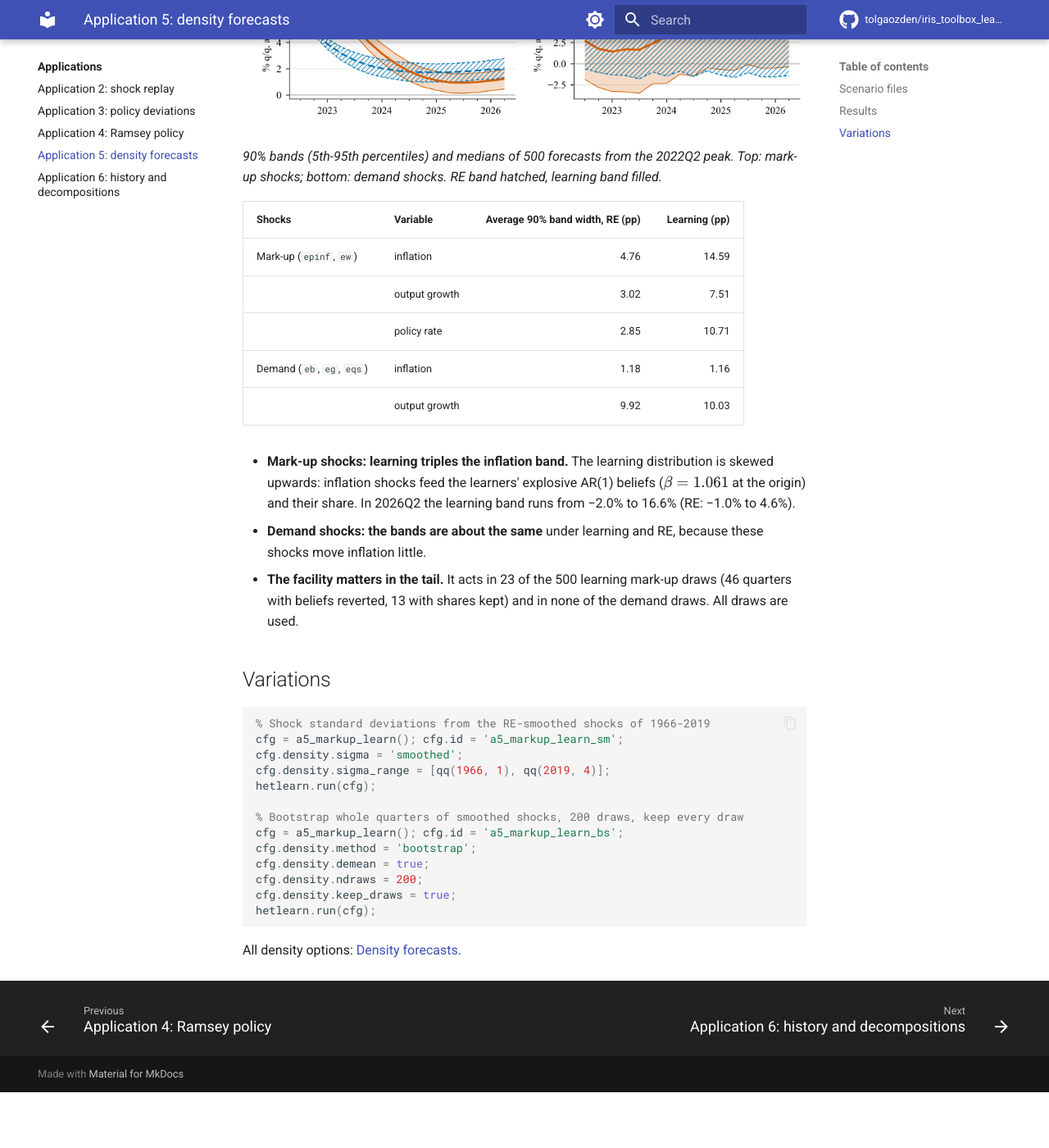
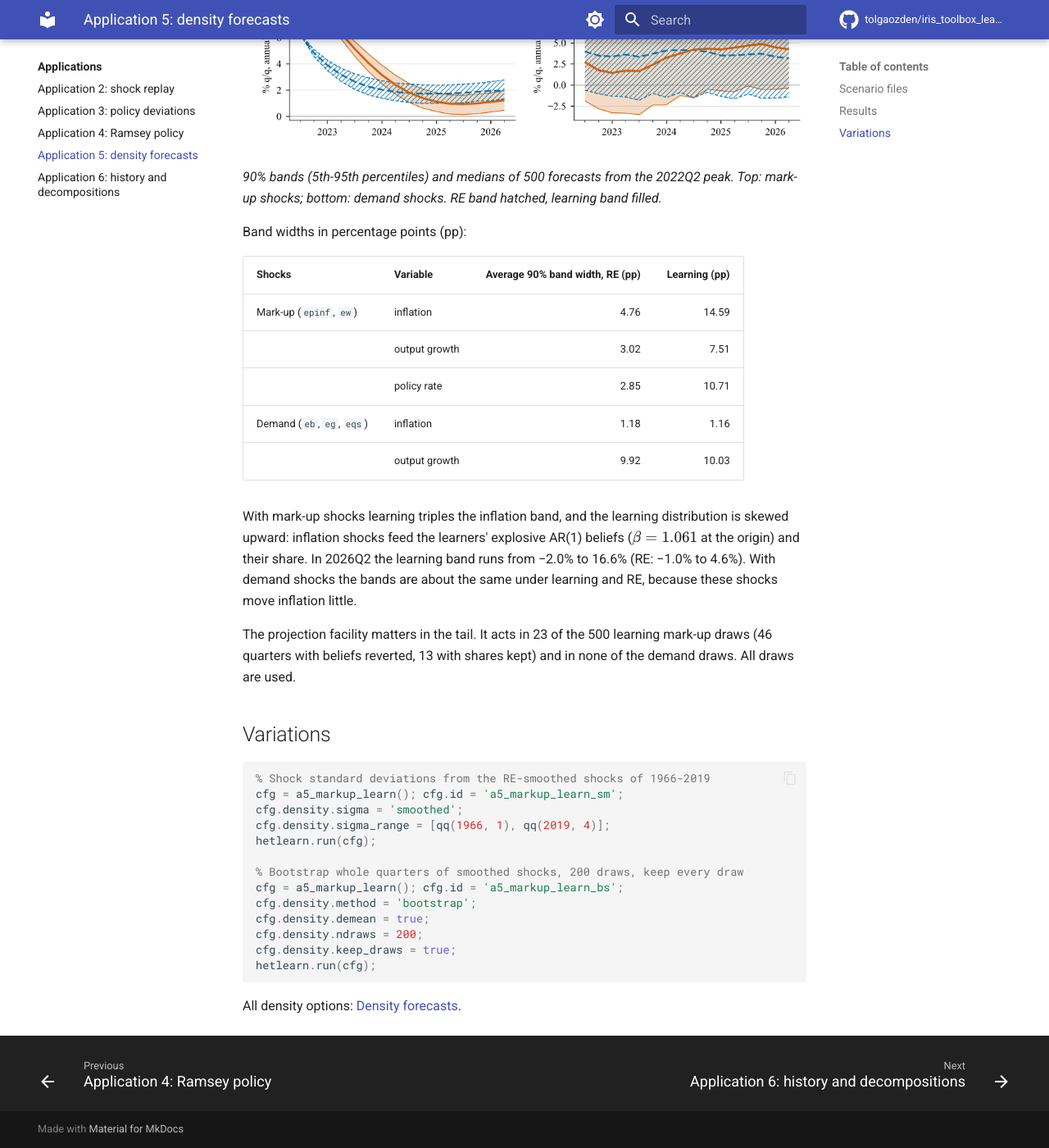
Before and after one commit to HetLearn/iris_toolbox_learning, an MkDocs documentation site: the page built from docs_site/applications/app5-density.md, in a window 1280 px wide and 1400 px high, scrolled down 1610 px. Shown: the whole window at 82% size. Built offline with MkDocs 1.6.1 and Material for MkDocs 9.7.7, drawn with Linux system fonts in a browser that asks for light colours; comment, search, counter and statistics services are not loaded; before the commit the page ends 2942 px from its top, so only the background shows below that; some of the changed text lies outside the part shown.

Commit message:
Site page revised to the writing rules (docs_site/applications/app5-density.md)
US spelling, no second person, abbreviations spelled out on first use, internal dates and labels removed, notation aligned with the technical appendix.

```diff
--- a/docs_site/applications/app5-density.md
+++ b/docs_site/applications/app5-density.md
@@ -57,6 +57,8 @@
 *90% bands (5th-95th percentiles) and medians of 500 forecasts from the 2022Q2 peak. Top:
 mark-up shocks; bottom: demand shocks. RE band hatched, learning band filled.*
 
+Band widths in percentage points (pp):
+
 | Shocks | Variable | Average 90% band width, RE (pp) | Learning (pp) |
 |---|---|---:|---:|
 | Mark-up (`epinf`, `ew`) | inflation | 4.76 | 14.59 |
@@ -65,15 +67,15 @@
 | Demand (`eb`, `eg`, `eqs`) | inflation | 1.18 | 1.16 |
 | | output growth | 9.92 | 10.03 |
 
-- **Mark-up shocks: learning triples the inflation band.** The learning distribution is skewed
-  upwards: inflation shocks feed the learners' explosive AR(1) beliefs (\(\beta = 1.061\) at the
-  origin) and their share. In 2026Q2 the learning band runs from −2.0% to 16.6% (RE: −1.0% to
-  4.6%).
-- **Demand shocks: the bands are about the same** under learning and RE, because these shocks
-  move inflation little.
-- **The facility matters in the tail.** It acts in 23 of the 500 learning mark-up draws (46
-  quarters with beliefs reverted, 13 with shares kept) and in none of the demand draws. All
-  draws are used.
+With mark-up shocks learning triples the inflation
+band, and the learning distribution is skewed upward: inflation shocks feed the learners'
+explosive AR(1) beliefs (\(\beta = 1.061\) at the origin) and their share. In 2026Q2 the
+learning band runs from −2.0% to 16.6% (RE: −1.0% to 4.6%). With demand shocks the bands are
+about the same under learning and RE, because these shocks move inflation little.
+
+The projection facility matters in the tail. It acts in 23 of the 500 learning mark-up draws
+(46 quarters with beliefs reverted, 13 with shares kept) and in none of the demand draws. All
+draws are used.
 
 ## Variations
 
```
Also changed, not shown: other parts of docs_site/applications/app5-density.md (+4 -4 lines).
